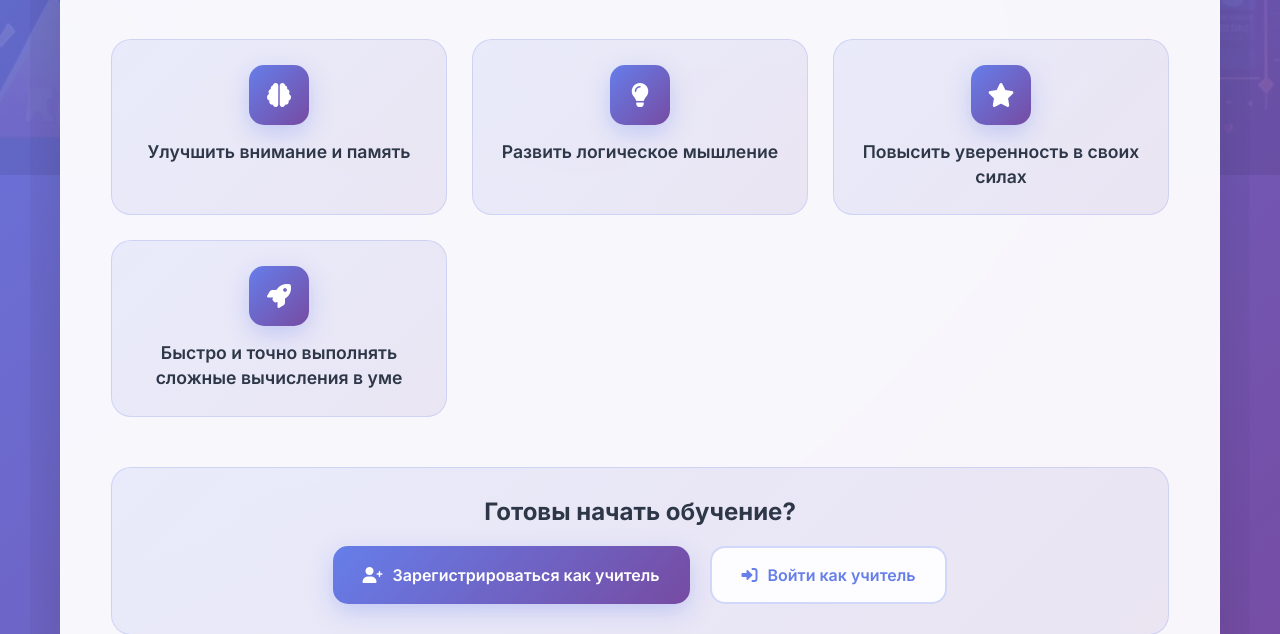
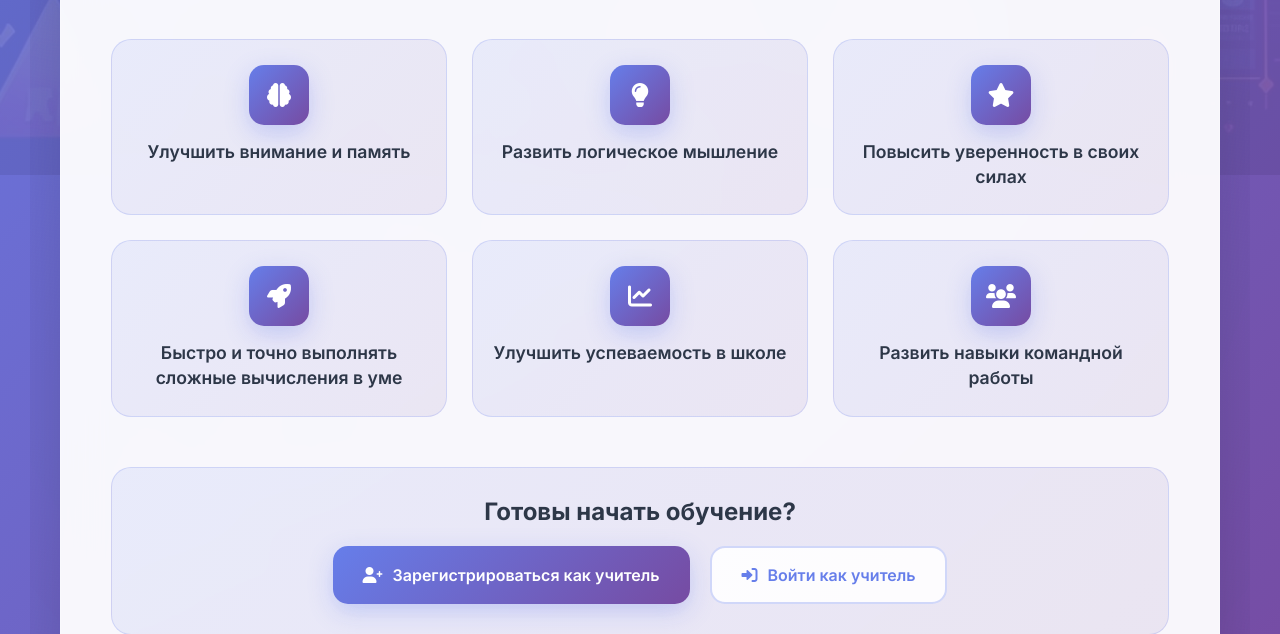
Before and after one commit to AndreiSkrypko/mental_final_new, a Django app: page / in a window 1280 px wide. Shown: the part 625-1259 px from the top of the page. Run offline with Django 5.2, Linux system fonts and the light colour scheme.

```diff
--- a/templates/index.html
+++ b/templates/index.html
@@ -417,6 +417,8 @@
     .benefit-item:nth-child(2) { animation-delay: 0.2s; }
     .benefit-item:nth-child(3) { animation-delay: 0.3s; }
     .benefit-item:nth-child(4) { animation-delay: 0.4s; }
+    .benefit-item:nth-child(5) { animation-delay: 0.5s; }
+    .benefit-item:nth-child(6) { animation-delay: 0.6s; }
 
     .welcome-section {
         animation: fadeInUp 0.8s ease-out;
@@ -494,6 +496,20 @@
                 </div>
                 <p class="benefit-text">Быстро и точно выполнять сложные вычисления в уме</p>
             </div>
+
+            <div class="benefit-item">
+                <div class="benefit-icon">
+                    <i class="fas fa-chart-line"></i>
+                </div>
+                <p class="benefit-text">Улучшить успеваемость в школе</p>
+            </div>
+
+            <div class="benefit-item">
+                <div class="benefit-icon">
+                    <i class="fas fa-users"></i>
+                </div>
+                <p class="benefit-text">Развить навыки командной работы</p>
+            </div>
         </div>
 
         <!-- Призыв к действию - показываем только для неавторизованных пользователей -->
```
